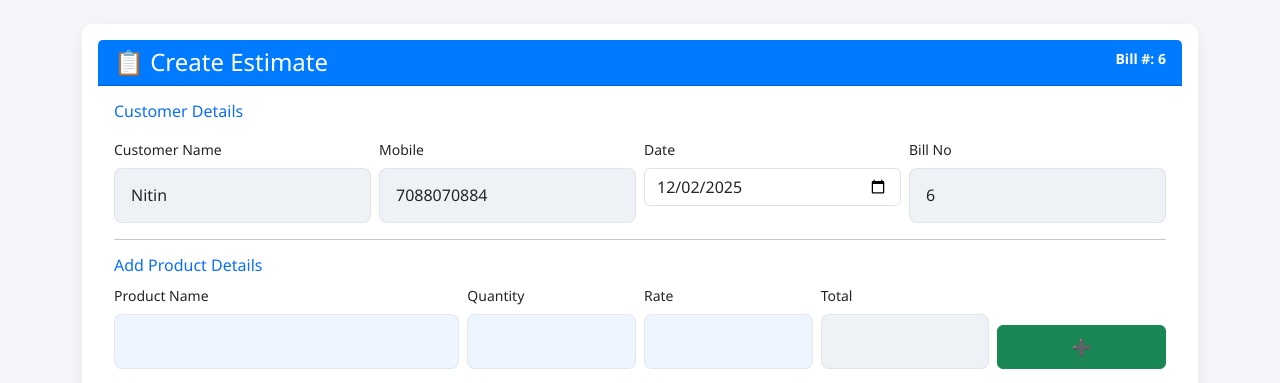
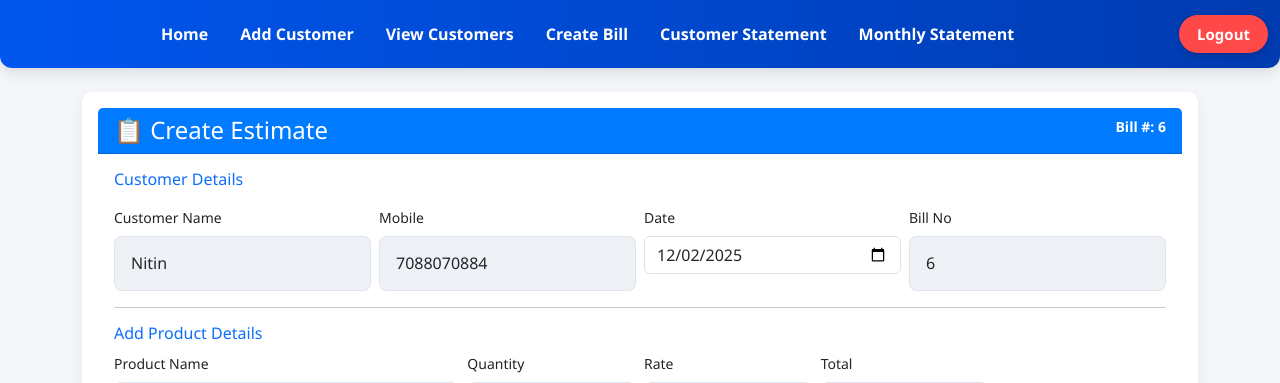
Before and after one commit to VIKAS-tech-vikas/billing_erp.io, a Django app: page /add-items/11/ in a window 1280 px wide. Shown: the top 383 px of the page. Run offline with Django 5.2, Linux system fonts and the light colour scheme; a user stored in the database is signed in; data comes from the database, SQL or seed files in the repository; both versions use the stored data as it was after the commit.

Commit message:
update fixes

```diff
--- a/templates/add_items.html
+++ b/templates/add_items.html
@@ -1,10 +1,8 @@
+{% extends "base.html" %}
 {% load static %}
-<!doctype html>
-<html lang="en">
-<head>
-  <meta charset="utf-8" />
-  <meta name="viewport" content="width=device-width, initial-scale=1" />
-  <title>Create Estimate | Manual Billing System</title>
+
+{% block title %}Create Estimate{% endblock %}
+{% block content %}
 
 <link href="https://cdn.jsdelivr.net/npm/bootstrap@5.3.0/dist/css/bootstrap.min.css" rel="stylesheet">
 <link href="{% static 'css/responsive.css' %}" rel="stylesheet">
@@ -17,8 +15,6 @@
   input[readonly]{ background:#eef2f7; }
   .btn { min-height:var(--tap); display:inline-flex; align-items:center; justify-content:center; }
 </style>
-</head>
-<body>
 
 <div class="container my-4">
   <div class="card">
@@ -35,7 +31,6 @@
         <div class="col-md-3"><label class="form-label small">Customer Name</label><input type="text" class="form-control" value="{{ bill.customer_name }}" readonly></div>
         <div class="col-md-3"><label class="form-label small">Mobile</label><input type="text" class="form-control" value="{{ bill.phone }}" readonly></div>
 
-        <!-- 🔥 Calendar Added -->
         <div class="col-md-3">
           <label class="form-label small">Date</label>
           <input type="date" id="bill_date" class="form-control" value="{{ bill.date|date:'Y-m-d' }}">
@@ -68,21 +63,11 @@
 
       <!-- PACKING + EXTRA -->
       <div class="row g-2 mt-3">
-        <div class="col-md-4">
-          <input type="text" id="extra_reason" class="form-control" placeholder="Extra Charge / Reason">
-        </div>
-        <div class="col-md-2">
-          <input type="number" id="packing_qty" class="form-control" value="0">
-        </div>
-        <div class="col-md-2">
-          <input type="number" id="packing_rate" class="form-control" value="0">
-        </div>
-        <div class="col-md-3">
-          <input type="text" id="packing_reason" class="form-control" placeholder="Packing Reason">
-        </div>
-        <div class="col-md-1">
-          <input type="text" id="packing_total" class="form-control" readonly value="0.00">
-        </div>
+        <div class="col-md-4"><input type="text" id="extra_reason" class="form-control" placeholder="Extra Charge / Reason"></div>
+        <div class="col-md-2"><input type="number" id="packing_qty" class="form-control" value="0"></div>
+        <div class="col-md-2"><input type="number" id="packing_rate" class="form-control" value="0"></div>
+        <div class="col-md-3"><input type="text" id="packing_reason" class="form-control" placeholder="Packing Reason"></div>
+        <div class="col-md-1"><input type="text" id="packing_total" class="form-control" readonly value="0.00"></div>
       </div>
 
       <div class="text-end mt-3">
@@ -176,7 +161,7 @@ async function saveAndGenerate(){
   if(products.length === 0) return alert("Add at least 1 product");
 
   const payload = {
-    bill_date: document.getElementById("bill_date").value,   // 🔥 Date added
+    bill_date: document.getElementById("bill_date").value,
     items: products.map(p => ({
       description: p.description,
       quantity: p.qty,
@@ -206,5 +191,5 @@ async function saveAndGenerate(){
   window.open(`/generate-bill/${data.bill_id}/?print=1`, "_blank");
 }
 </script>
-</body>
-</html>
+
+{% endblock %}
```
Also changed, not shown: db.sqlite3. Lines whose indentation alone changed are shown as unchanged.
